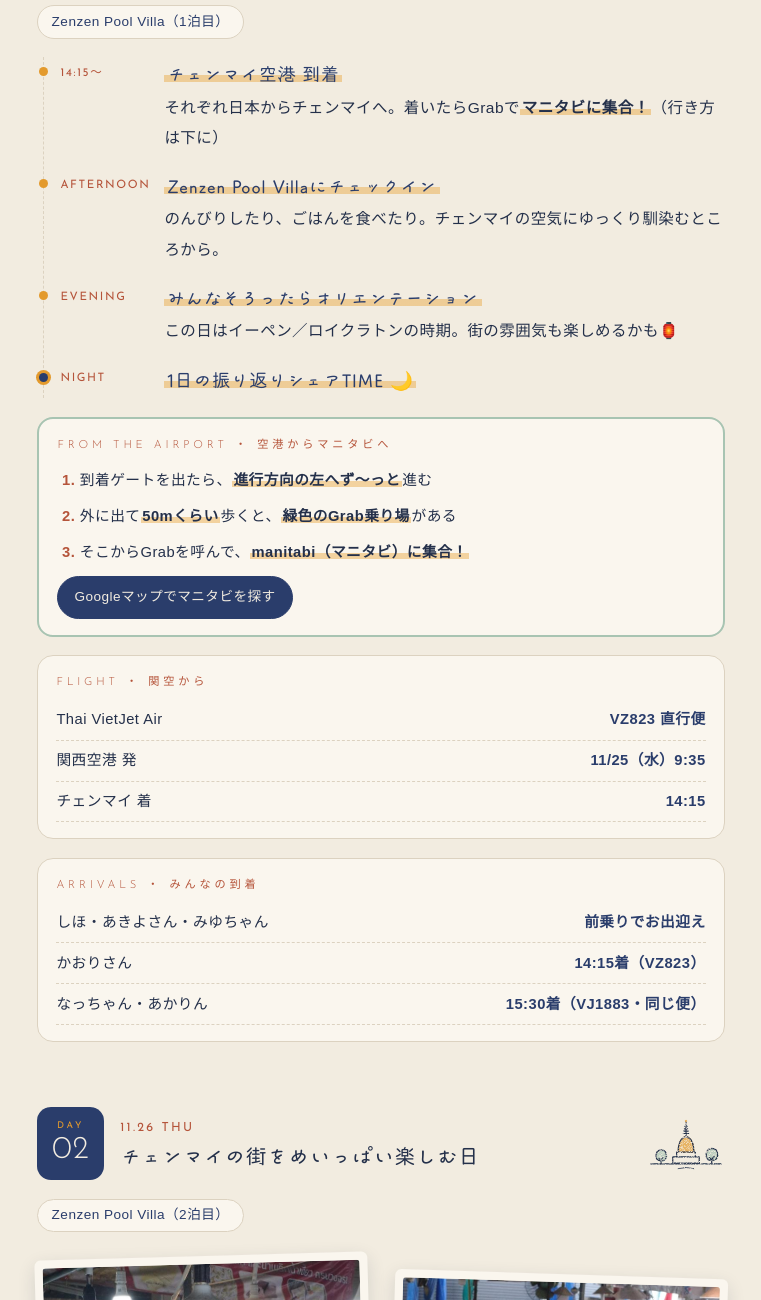
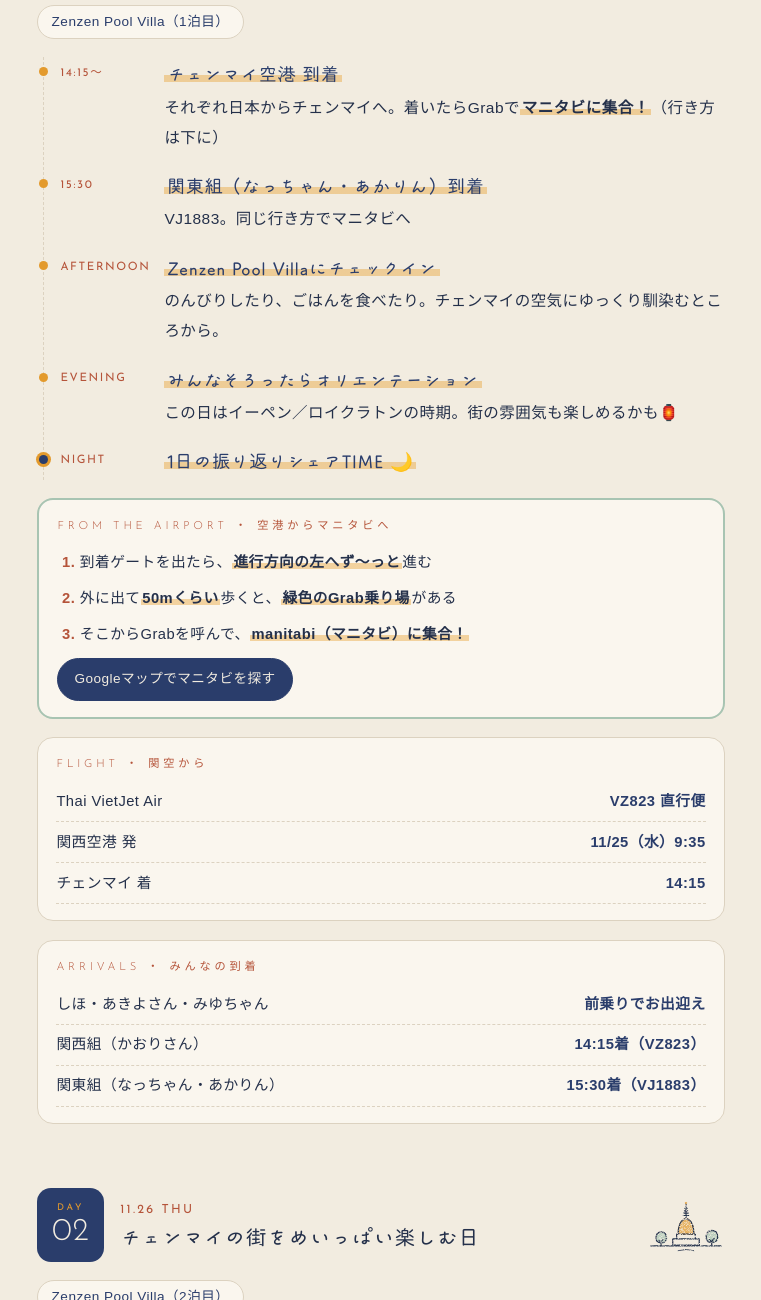
Before and after one commit to shihoyoga/kitone-manual, a plain HTML site: page chiangmai-2026/index.html in a window 1280 px wide. Shown: the part 4227-5527 px from the top of the page, without its empty margins (259-1020 px from the left). Drawn offline with Linux system fonts and the light colour scheme; a web font is replaced by a local one.

Commit message:
しおり：関東組の到着時間を追加
Co-Authored-By: Claude Opus 5.5 <noreply@anthropic.com>
Claude-Session: https://claude.ai/code/session_018uLycCtYD5DcyUXmWqcyC2

```diff
--- a/chiangmai-2026/index.html
+++ b/chiangmai-2026/index.html
@@ -378,6 +378,7 @@ footer .label{color:var(--saffron)}
     <span class="stay">Zenzen Pool Villa（1泊目）</span>
     <ul class="flow">
       <li><span class="t">14:15〜</span><div><b>チェンマイ空港 到着</b>それぞれ日本からチェンマイへ。着いたらGrabで<strong>マニタビに集合！</strong>（行き方は下に）</div></li>
+      <li><span class="t">15:30</span><div><b>関東組（なっちゃん・あかりん）到着</b>VJ1883。同じ行き方でマニタビへ</div></li>
       <li><span class="t">AFTERNOON</span><div><b>Zenzen Pool Villaにチェックイン</b>のんびりしたり、ごはんを食べたり。チェンマイの空気にゆっくり馴染むところから。</div></li>
       <li><span class="t">EVENING</span><div><b>みんなそろったらオリエンテーション</b>この日はイーペン／ロイクラトンの時期。街の雰囲気も楽しめるかも🏮</div></li>
       <li class="share"><span class="t">NIGHT</span><div><b>1日の振り返りシェアTIME 🌙</b></div></li>
@@ -403,8 +404,8 @@ footer .label{color:var(--saffron)}
       <span class="label">Arrivals ・ みんなの到着</span>
       <div class="flight">
         <div class="row"><span>しほ・あきよさん・みゆちゃん</span><span>前乗りでお出迎え</span></div>
-        <div class="row"><span>かおりさん</span><span>14:15着（VZ823）</span></div>
-        <div class="row"><span>なっちゃん・あかりん</span><span>15:30着（VJ1883・同じ便）</span></div>
+        <div class="row"><span>関西組（かおりさん）</span><span>14:15着（VZ823）</span></div>
+        <div class="row"><span>関東組（なっちゃん・あかりん）</span><span>15:30着（VJ1883）</span></div>
               </div>
     </div>
   </article>
```
